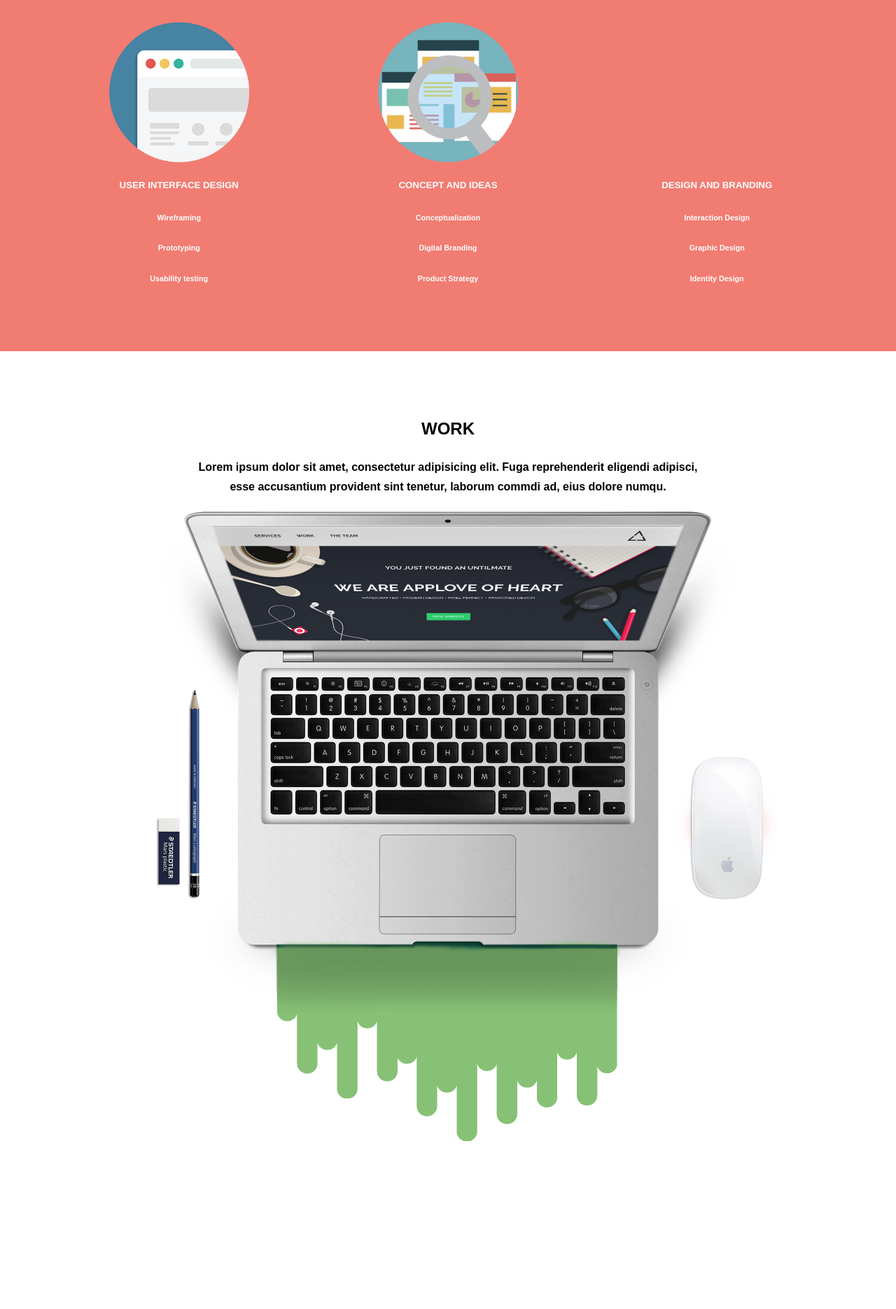
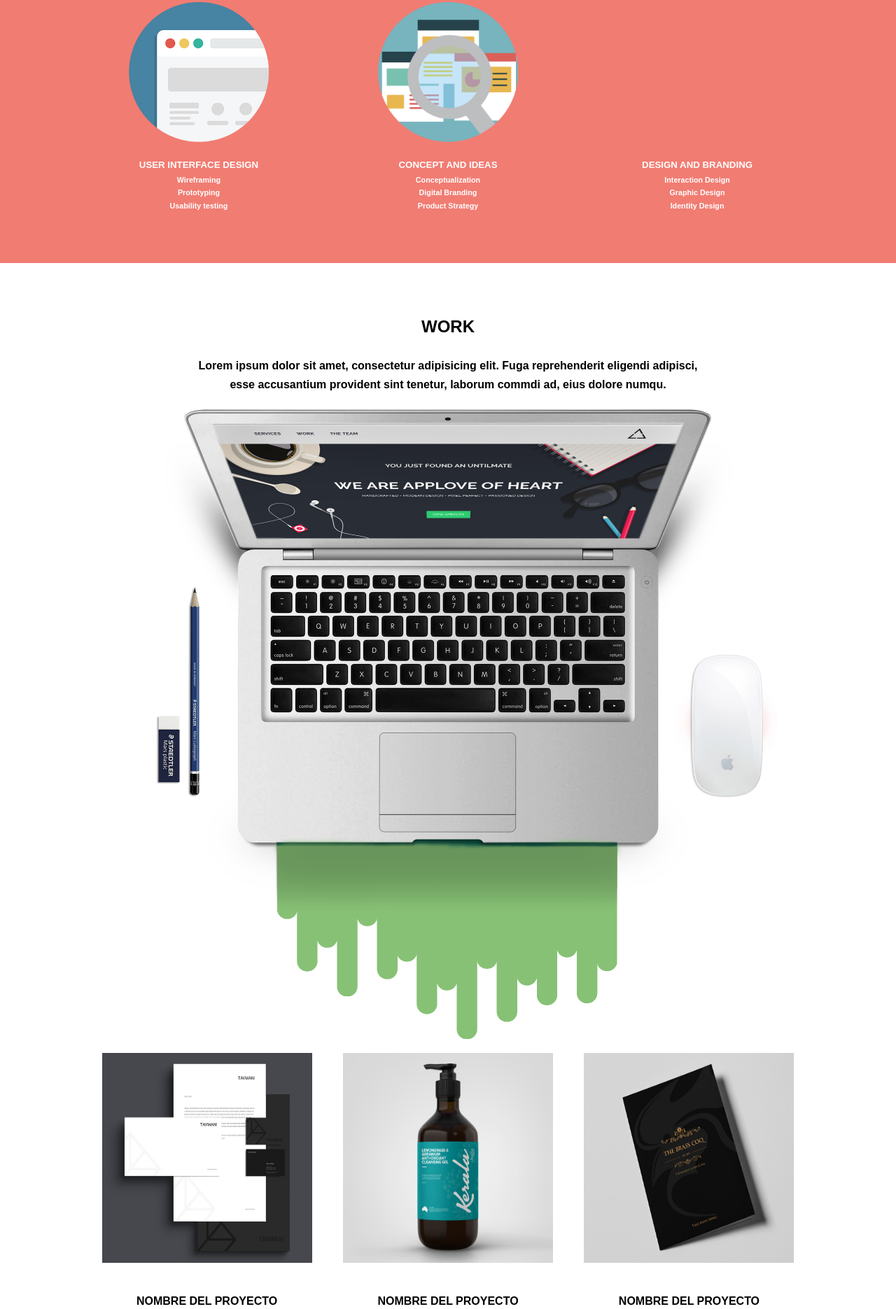
Before and after one commit to shirley-startary/primer-pagina, a plain HTML site: page index.html in a window 1280 px wide. Shown: the part 929-2800 px from the top of the page at 70% size. Before the commit the page ends 2630 px from the top, so only its background shows below. Drawn offline with Linux system fonts and the light colour scheme.

Commit message:
creando la seccion work segunda parte, con estilo, falta agrandar la imagen y cerrarla

```diff
--- a/assets/css/main.css
+++ b/assets/css/main.css
@@ -12,12 +12,55 @@ body {
   background-color: #fff;
 }
 
+.container {
+  width: 1200px;
+  margin-right: auto;
+  margin-left: auto;
+  padding-left: 14px;
+  padding-right: 14px;
+}
+
+.container:before, .container:after {
+    content: " ";
+    display: table;
+}
+
+*:before, *:after {
+    -webkit-box-sizing: border-box;
+    -moz-box-sizing: border-box;
+    box-sizing: border-box;
+}
+
+.container:after {
+    clear: both;
+}
+
+.mb-0 {
+  margin-bottom: 0px;
+}
+
+.mt-0 {
+  margin-top: 0px;
+}
+
+.m-0 {
+  margin: 0px;
+}
+
 .text-uppercase{
   text-transform: uppercase;
 }
 
 img {
   vertical-align: middle;
+}
+
+a {
+  color: #373B47;
+  text-decoration: none;
+}
+a:hover {
+  color: #E95853;
 }
 
 .link{
@@ -96,3 +139,15 @@ header{
   text-align: center;
   padding: 70px 7px;
 }
+
+.box-work{
+  width: auto;
+  display: inline-block;
+
+}
+.box-work img{
+  margin: 20px;
+  width: 300px;
+  height: 300px;
+
+}
--- a/index.html
+++ b/index.html
@@ -65,6 +65,42 @@
           <img src="assets/img/hero.png" width="940" alt="">
         </div>
 
+        <div class="box-work">
+          <img src="assets/img/img-1.jpg" alt=""/>
+          <h4 class="text-uppercase">Nombre del Proyecto</h4>
+        </div>
+        <div class="box-work">
+          <img src="assets/img/img-2.jpg" alt=""/>
+          <h4 class="text-uppercase">Nombre del Proyecto</h4>
+        </div>
+        <div class="box-work">
+          <img src="assets/img/img-3.jpg" alt=""/>
+          <h4 class="text-uppercase">Nombre del Proyecto</h4>
+        </div>
+        <div class="box-work">
+          <img src="assets/img/img-4.jpg" alt=""/>
+          <h4 class="text-uppercase">Nombre del Proyecto</h4>
+        </div>
+        <div class="box-work">
+          <img src="assets/img/img-5.jpg" alt=""/>
+          <h4 class="text-uppercase">Nombre del Proyecto</h4>
+        </div>
+        <div class="box-work">
+          <img src="assets/img/img-6.jpg" alt=""/>
+          <h4 class="text-uppercase">Nombre del Proyecto</h4>
+        </div>
+        <div class="box-work">
+          <img src="assets/img/img-7.jpg" alt=""/>
+          <h4 class="text-uppercase">Nombre del Proyecto</h4>
+        </div>
+        <div class="box-work">
+          <img src="assets/img/img-8.jpg" alt=""/>
+          <h4 class="text-uppercase">Nombre del Proyecto</h4>
+        </div>
+        <div class="box-work">
+          <img src="assets/img/img-9.jpg" alt=""/>
+          <h4 class="text-uppercase">Nombre del Proyecto</h4>
+        </div>
       </div>
 
     </section>
```
